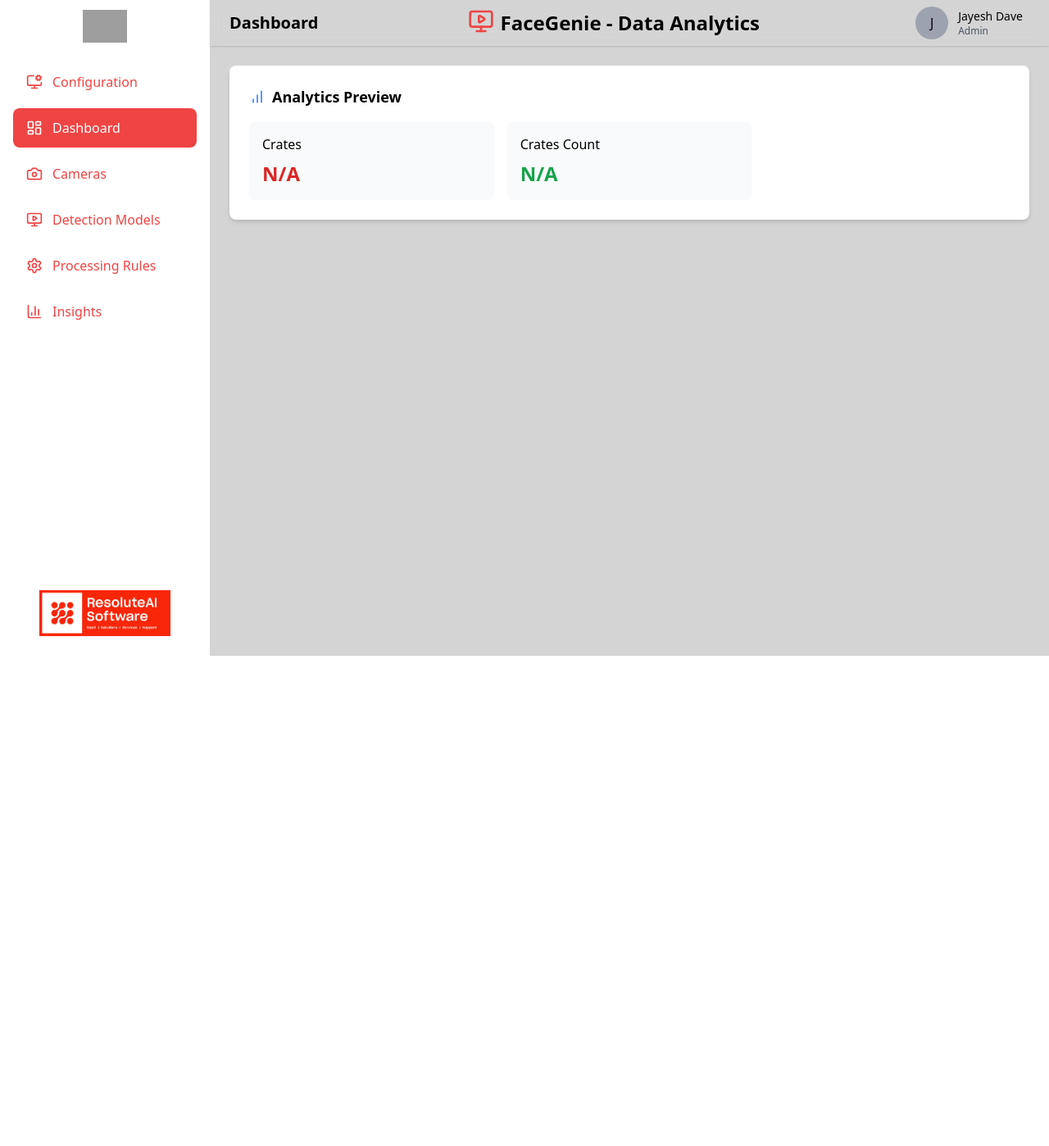
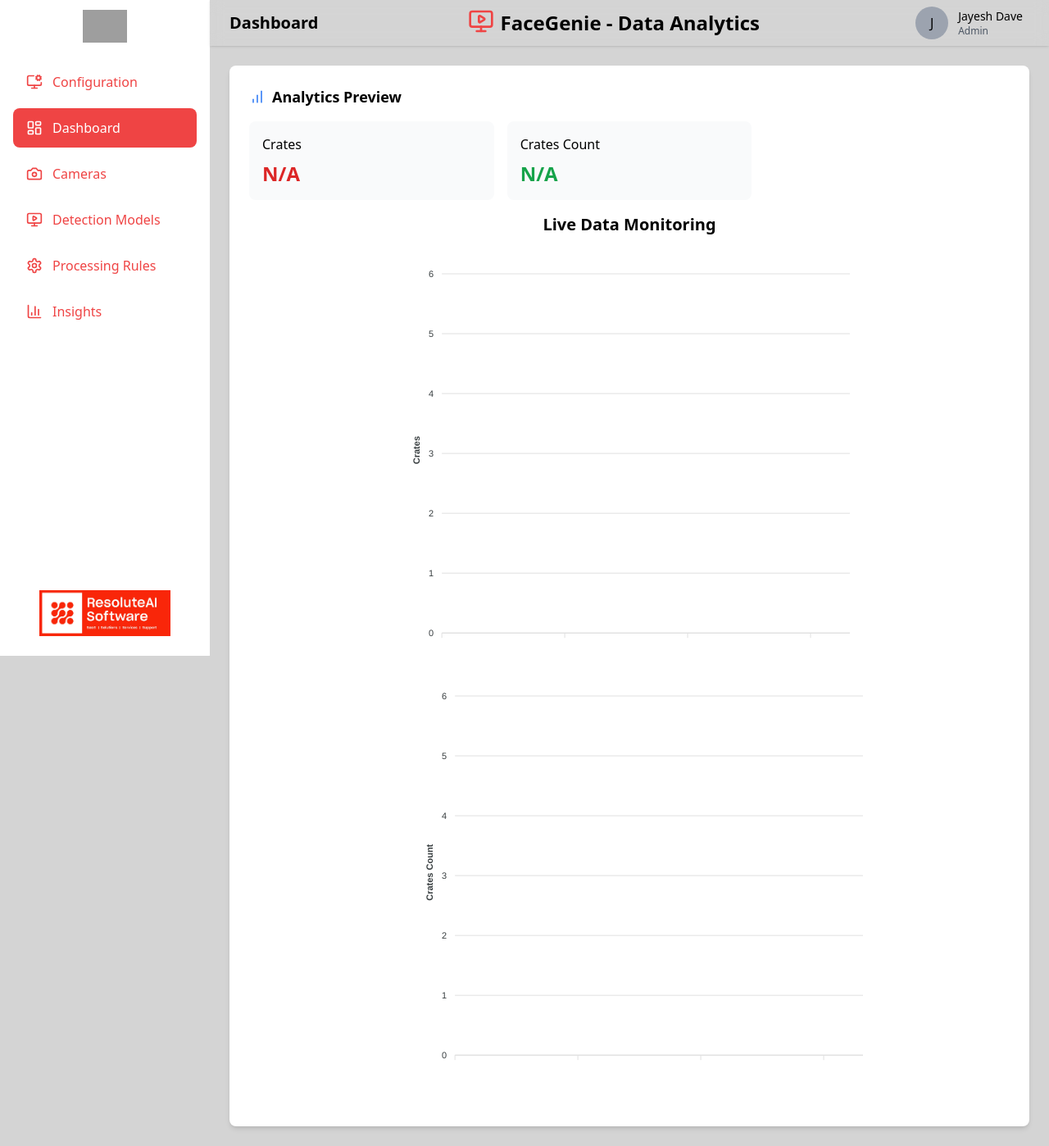
Before and after one commit to vaibhavresoluteai/FG-Demo, a React (Vite) app in the folder FrontEnd/: page /dashboard in a window 1280 px wide. Shown: the whole page at 82% size. Before the commit the page ends 800 px from the top, so only its background shows below. Built offline with nearby package versions, Linux system fonts and the light colour scheme; no server answers; grey boxes are pictures that could not be loaded.

Commit message:
added graphs in dashboard page

```diff
--- a/FrontEnd/package.json
+++ b/FrontEnd/package.json
@@ -11,8 +11,10 @@
   },
   "dependencies": {
     "@reduxjs/toolkit": "^2.5.0",
+    "apexcharts": "^4.4.0",
     "lucide-react": "^0.474.0",
     "react": "^18.3.1",
+    "react-apexcharts": "^1.7.0",
     "react-dom": "^18.3.1",
     "react-image-crop": "^11.0.7",
     "react-redux": "^9.2.0",
--- a/FrontEnd/src/components/Dashboard.tsx
+++ b/FrontEnd/src/components/Dashboard.tsx
@@ -1,5 +1,6 @@
 import React from 'react'
 import { BarChart } from 'lucide-react'
+import WebSocketGraph from './insights/WebSocketGraph';
 
 function Dashboard() {
     const [crates, setcrates] = React.useState<string | null>();
@@ -38,6 +39,9 @@
               </p>
             </div>
           </div>
+          <div className='flex flex-col'>
+            <WebSocketGraph />
+          </div>
         </div>
     </div>
   )
--- /dev/null
+++ b/FrontEnd/src/components/insights/WebSocketGraph.tsx
@@ -0,0 +1,142 @@
+import React, { useEffect, useState, useRef } from 'react';
+import ApexCharts from 'react-apexcharts';
+
+const WebSocketGraph: React.FC = () => {
+  const [chartData, setChartData] = useState([{ name: 'Crates Count', data: [] }]);
+  const [barChartData, setBarChartData] = useState([{ name: 'Crates', data: [] }]);
+  const [isConnected, setIsConnected] = useState(false);
+
+  const lastCrateCount = useRef<number | null>(null);
+  const lastCrates = useRef<number | null>(null);
+  const barChartRef = useRef<HTMLDivElement>(null);
+  const areaChartRef = useRef<HTMLDivElement>(null);
+
+  const scrollToEnd = (chartRef: React.RefObject<HTMLDivElement>) => {
+    if (chartRef.current) {
+      setTimeout(() => {
+        chartRef.current!.scrollLeft = chartRef.current!.scrollWidth;
+      }, 50); // Delay to ensure scroll updates after rendering
+    }
+  };
+
+  const commonOptions = {
+    xaxis: {
+      type: 'datetime',
+      labels: {
+        show: true,
+        format: 'HH:mm:ss',
+        rotate: -45,
+        style: { fontSize: '12px' },
+        hideOverlappingLabels: true,
+      },
+    },
+    tooltip: {
+      enabled: true,
+      x: { format: 'HH:mm:ss' },
+    },
+  };
+
+  const lineChartOptions = {
+    ...commonOptions,
+    chart: {
+      id: 'live-line-chart',
+      type: 'area',
+      animations: { enabled: false },
+      zoom: { enabled: true, type: 'x', autoScaleYaxis: true },
+      toolbar: { show: true },
+    },
+    yaxis: { title: { text: 'Crates Count' } },
+    stroke: { curve: 'smooth' },
+    markers: { size: 4 },
+    colors: ['#FF0000'],
+  };
+
+  const barChartOptions = {
+    ...commonOptions,
+    chart: { id: 'live-bar-chart', type: 'bar' },
+    yaxis: { title: { text: 'Crates' } },
+    colors: ['#FF0000'],
+    xaxis: {
+      type: 'datetime',
+      tickPlacement: 'on',
+      labels: { show: true, format: 'HH:mm:ss' },
+    },
+    plotOptions: {
+      bar: {
+        columnWidth: '50%', // Prevent bars from turning into thin lines
+      },
+    },
+    dataLabels: {
+      enabled: false,
+    },
+  };
+
+  const ws = useRef<WebSocket | null>(null);
+
+  useEffect(() => {
+    connectWebSocket();
+    return () => ws.current?.close();
+  }, []);
+
+  const connectWebSocket = () => {
+    if (!ws.current || ws.current.readyState !== WebSocket.OPEN) {
+      ws.current = new WebSocket('ws://localhost:8000/ws/live-data1/');
+      ws.current.onopen = () => setIsConnected(true);
+      ws.current.onclose = () => setIsConnected(false);
+
+      ws.current.onmessage = (event) => {
+        const parsedData = JSON.parse(event.data);
+        const { Timestamp, Crates, Crates_count } = parsedData.data;
+
+        const timestampMillis = new Date(`1970-01-01T${Timestamp}Z`).getTime();
+        const crateCount = parseInt(Crates_count);
+        const cratesValue = parseInt(Crates);
+
+        if (lastCrateCount.current !== crateCount) {
+          setChartData((prevData) => {
+            const newData = [...prevData[0].data, { x: timestampMillis, y: crateCount }];
+
+            return [{
+              ...prevData[0],
+              data: newData.slice(-50),
+            }];
+          });
+          lastCrateCount.current = crateCount;
+          scrollToEnd(areaChartRef);
+        }
+
+        if (lastCrates.current !== cratesValue) {
+          setBarChartData((prevData) => {
+            const newData = [...prevData[0].data, { x: timestampMillis, y: cratesValue }];
+
+            return [{
+              ...prevData[0],
+              data: newData.slice(-5), // Show only the latest 5 bars
+            }];
+          });
+          lastCrates.current = cratesValue;
+          scrollToEnd(barChartRef);
+        }
+      };
+    }
+  };
+
+  return (
+    <div className="p-4 w-full flex flex-col items-center justify-center min-h-screen">
+      <h2 className="text-xl font-semibold mb-4 text-center">Live Data Monitoring</h2>
+      <div className="w-[60%] flex flex-col justify-center items-center space-x-8">
+        {/* Bar Chart Container with Scroll */}
+        <div ref={barChartRef} className="max-w-2xl w-full overflow-x-auto whitespace-nowrap overflow-hidden">
+          <ApexCharts options={barChartOptions} series={barChartData} type="bar" height={500} width={800} />
+        </div>
+
+        {/* Area Chart Container with Scroll */}
+        <div ref={areaChartRef} className="max-w-2xl w-full overflow-x-auto whitespace-nowrap overflow-hidden">
+          <ApexCharts options={lineChartOptions} series={chartData} type="area" height={500} width={800} />
+        </div>
+      </div>
+    </div>
+  );
+};
+
+export default WebSocketGraph;
```
Also changed, not shown: 1 other file (tests, documents, lock files or other folders).
